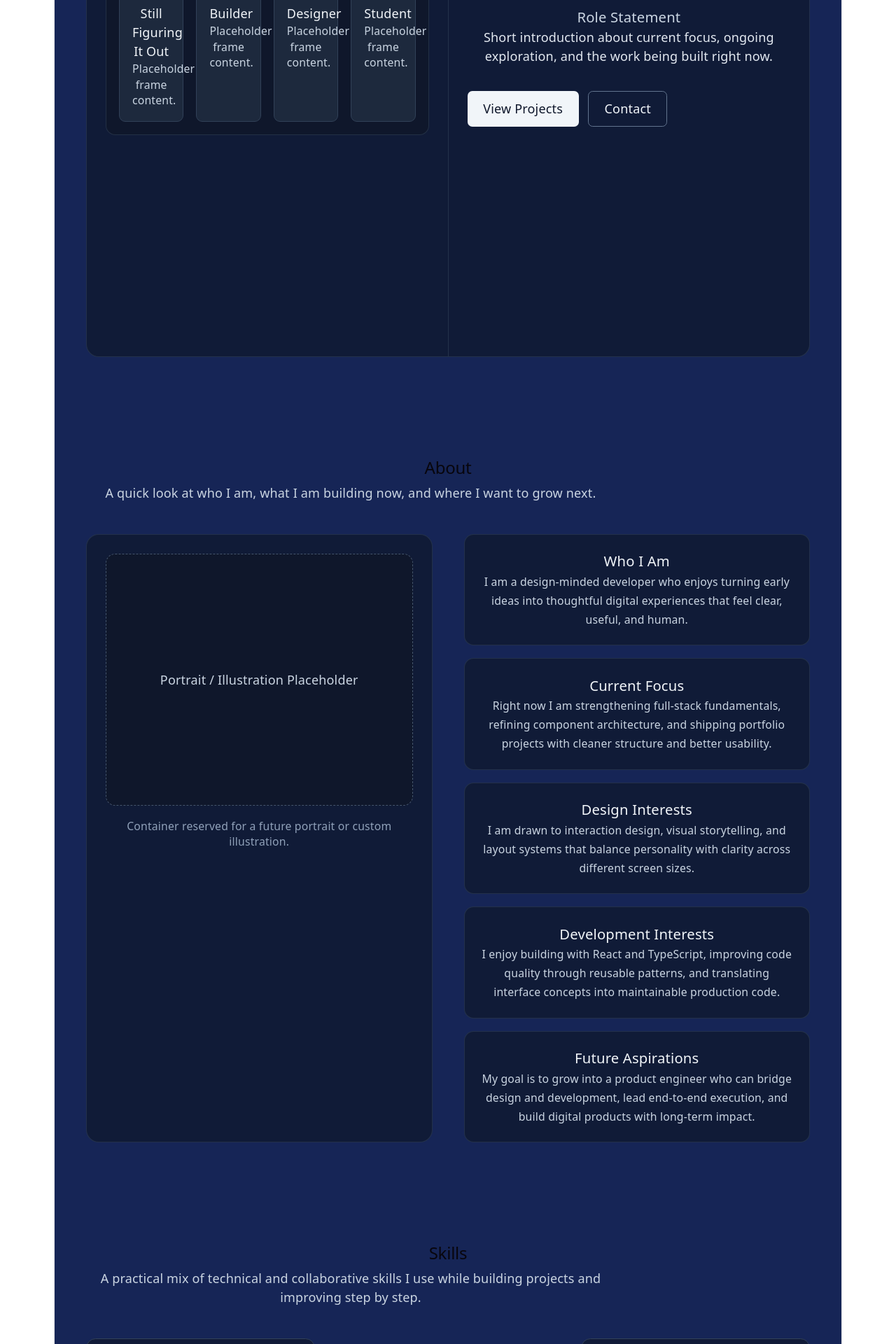
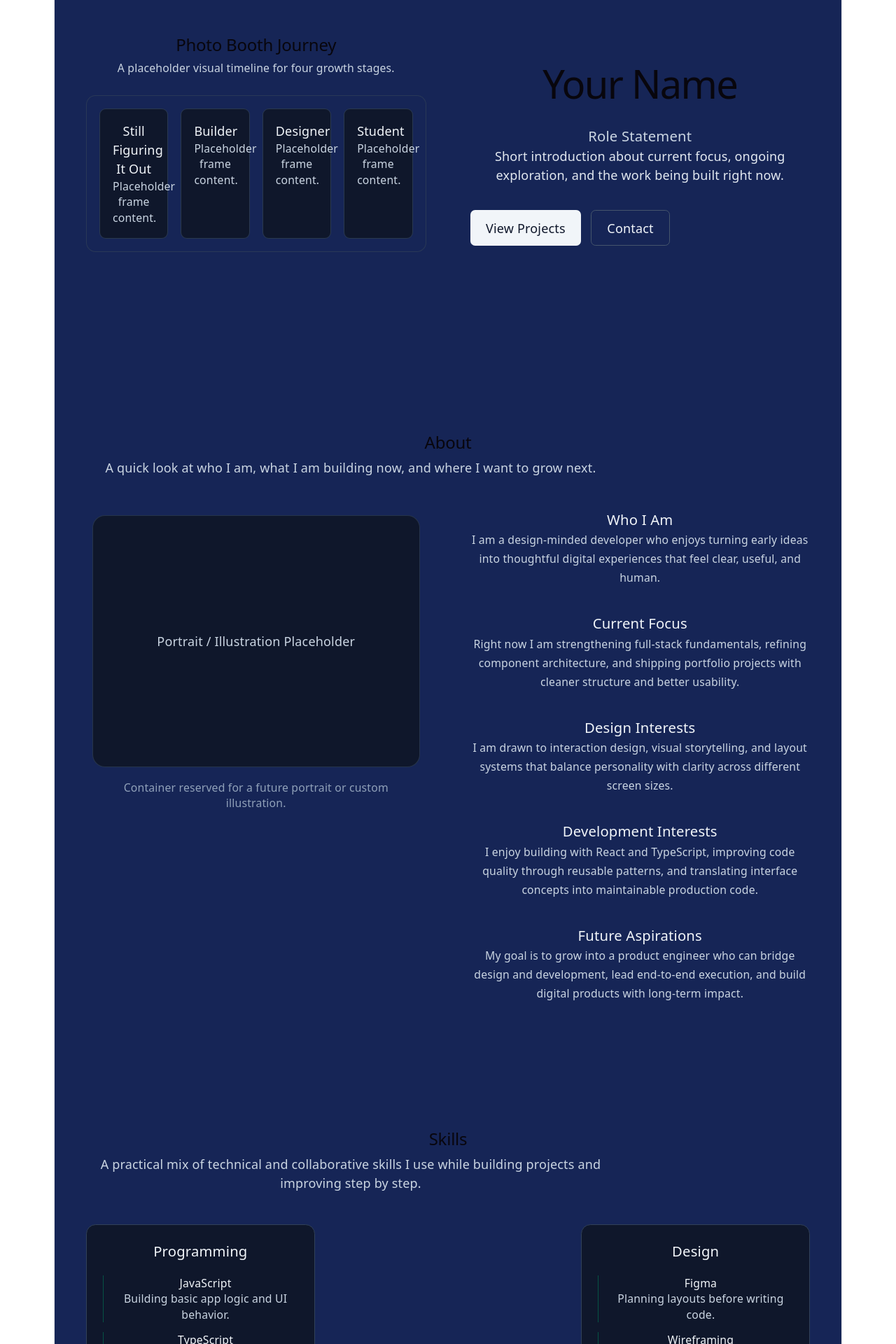
Before and after one commit to Vidhi9891/portfolio-v1, a React (Vite) app: page / in a window 1280 px wide. Shown: the part 280-2200 px from the top of the page at 70% size. Built offline with nearby package versions, Linux system fonts and the light colour scheme.

Commit message:
few changes in structure ig

```diff
--- a/src/components/About.tsx
+++ b/src/components/About.tsx
@@ -1,7 +1,7 @@
 function About() {
   return (
     <section aria-labelledby="about-title" className="bg-blue-950 text-slate-100">
-      <div className="mx-auto w-full max-w-7xl px-6 py-16 md:px-10">
+      <div className="mx-auto w-full max-w-7xl px-6 pb-20 pt-8 md:px-10">
         <header className="mb-8 md:mb-10">
           <h2 id="about-title" className="text-2xl font-semibold md:text-3xl">
             About
@@ -12,9 +12,9 @@ function About() {
           </p>
         </header>
 
-        <div className="grid grid-cols-1 gap-8 lg:grid-cols-2 lg:gap-10">
-          <figure className="rounded-2xl border border-slate-700/60 bg-slate-900/70 p-6">
-            <div className="flex min-h-80 items-center justify-center rounded-xl border border-dashed border-slate-600 bg-slate-900 text-slate-300">
+        <div className="grid grid-cols-1 gap-10 lg:grid-cols-2 lg:gap-14">
+          <figure className="p-2">
+            <div className="flex min-h-80 items-center justify-center rounded-2xl border border-slate-700/70 bg-slate-900 text-slate-300">
               Portrait / Illustration Placeholder
             </div>
             <figcaption className="mt-4 text-sm text-slate-400">
@@ -22,11 +22,8 @@ function About() {
             </figcaption>
           </figure>
 
-          <div className="space-y-4">
-            <article
-              aria-labelledby="who-i-am-title"
-              className="rounded-xl border border-slate-700/60 bg-slate-900/70 p-5"
-            >
+          <div className="max-w-2xl space-y-8">
+            <article aria-labelledby="who-i-am-title">
               <h3 id="who-i-am-title" className="text-lg font-medium">
                 Who I Am
               </h3>
@@ -37,10 +34,7 @@ function About() {
               </p>
             </article>
 
-            <article
-              aria-labelledby="current-focus-title"
-              className="rounded-xl border border-slate-700/60 bg-slate-900/70 p-5"
-            >
+            <article aria-labelledby="current-focus-title">
               <h3 id="current-focus-title" className="text-lg font-medium">
                 Current Focus
               </h3>
@@ -51,10 +45,7 @@ function About() {
               </p>
             </article>
 
-            <article
-              aria-labelledby="design-interests-title"
-              className="rounded-xl border border-slate-700/60 bg-slate-900/70 p-5"
-            >
+            <article aria-labelledby="design-interests-title">
               <h3 id="design-interests-title" className="text-lg font-medium">
                 Design Interests
               </h3>
@@ -65,10 +56,7 @@ function About() {
               </p>
             </article>
 
-            <article
-              aria-labelledby="development-interests-title"
-              className="rounded-xl border border-slate-700/60 bg-slate-900/70 p-5"
-            >
+            <article aria-labelledby="development-interests-title">
               <h3
                 id="development-interests-title"
                 className="text-lg font-medium"
@@ -82,10 +70,7 @@ function About() {
               </p>
             </article>
 
-            <article
-              aria-labelledby="future-aspirations-title"
-              className="rounded-xl border border-slate-700/60 bg-slate-900/70 p-5"
-            >
+            <article aria-labelledby="future-aspirations-title">
               <h3 id="future-aspirations-title" className="text-lg font-medium">
                 Future Aspirations
               </h3>
--- a/src/components/Hero.tsx
+++ b/src/components/Hero.tsx
@@ -1,24 +1,17 @@
 function Hero() {
-  const photoBoothFrames = [
-    { title: 'Still Figuring It Out', description: 'Placeholder frame content.' },
-    { title: 'Builder', description: 'Placeholder frame content.' },
-    { title: 'Designer', description: 'Placeholder frame content.' },
-    { title: 'Student', description: 'Placeholder frame content.' },
-  ] as const
-
   return (
     <section
       aria-labelledby="hero-name"
       className="bg-blue-950 text-slate-100"
     >
-      <div className="mx-auto flex min-h-screen w-full max-w-7xl flex-col gap-10 px-6 py-16 md:justify-center md:px-10 lg:flex-row lg:items-stretch lg:gap-0">
+      <div className="mx-auto flex min-h-screen w-full max-w-7xl flex-col gap-12 px-6 pb-10 pt-20 md:justify-center md:px-10 lg:flex-row lg:items-center lg:gap-14">
 
         {/* PHOTO BOOTH */}
         <section
           aria-labelledby="photo-booth-title"
-          className="w-full rounded-2xl border border-slate-700/60 bg-slate-900/70 p-6 lg:rounded-r-none lg:border-r-0"
+          className="w-full"
         >
-          <h2 id="photo-booth-title" className="text-xl font-semibold">
+          <h2 id="photo-booth-title" className="text-xl font-semibold text-slate-100">
             Photo Booth Journey
           </h2>
 
@@ -28,17 +21,22 @@ function Hero() {
 
           <div
             aria-label="Film strip container"
-            className="mt-6 rounded-xl border border-slate-700/60 bg-slate-900 p-4"
+            className="mt-6 rounded-xl border border-slate-700/70 bg-blue-950 p-4"
           >
             <ol
               aria-label="Photo booth film strip frames"
               className="grid grid-cols-1 gap-4 md:grid-cols-2 lg:grid-cols-4"
             >
-              {photoBoothFrames.map((frame) => (
+              {[
+                { title: 'Still Figuring It Out', description: 'Placeholder frame content.' },
+                { title: 'Builder', description: 'Placeholder frame content.' },
+                { title: 'Designer', description: 'Placeholder frame content.' },
+                { title: 'Student', description: 'Placeholder frame content.' },
+              ].map((frame) => (
                 <li key={frame.title}>
                   <article
                     aria-label={`Photo frame: ${frame.title}`}
-                    className="h-full rounded-lg border border-slate-700 bg-slate-800 p-4"
+                    className="h-full rounded-lg border border-slate-700/80 bg-slate-900 p-4"
                   >
                     <h3 className="text-base font-medium">
                       {frame.title}
@@ -56,14 +54,14 @@ function Hero() {
         {/* HERO INTRO */}
         <section
           aria-labelledby="hero-intro-title"
-          className="w-full rounded-2xl border border-slate-700/60 bg-slate-900/70 p-6 lg:rounded-l-none"
+          className="w-full"
         >
           <h2 id="hero-intro-title" className="sr-only">
             Hero Intro
           </h2>
 
           <header>
-            <h1 id="hero-name" className="text-3xl font-bold md:text-4xl">
+            <h1 id="hero-name" className="text-4xl font-bold tracking-tight md:text-5xl">
               Your Name
             </h1>
 
@@ -90,7 +88,7 @@ function Hero() {
 
             <button
               type="button"
-              className="rounded-md border border-slate-500 px-5 py-2.5 font-medium text-slate-100"
+              className="rounded-md border border-slate-600 px-5 py-2.5 font-medium text-slate-100"
             >
               Contact
             </button>
--- a/src/components/Skills.tsx
+++ b/src/components/Skills.tsx
@@ -70,7 +70,7 @@ function Skills() {
   return (
     <section
       aria-labelledby="skills-title"
-      className="bg-blue-950 px-6 py-16 text-slate-100 md:px-10"
+      className="bg-blue-950 px-6 py-20 text-slate-100 md:px-10"
     >
       <div className="mx-auto max-w-7xl">
         <header className="mb-10">
@@ -84,11 +84,11 @@ function Skills() {
         </header>
 
         <div className="grid grid-cols-1 gap-6 lg:grid-cols-3 lg:grid-rows-3">
-          <article className="rounded-xl border border-slate-700 bg-slate-900/70 p-5 lg:col-start-1 lg:row-start-1 lg:place-self-end">
+          <article className="rounded-xl border border-slate-700 bg-slate-900 p-5 lg:col-start-1 lg:row-start-1 lg:place-self-end">
             <h3 className="text-lg font-medium">{skillGroups[0].title}</h3>
             <ul className="mt-4 space-y-3">
               {skillGroups[0].skills.map((skill) => (
-                <li key={skill.name} className="border-l border-slate-700 pl-3">
+                <li key={skill.name} className="border-l border-emerald-700/60 pl-3">
                   <p className="text-sm font-medium text-slate-100">
                     {skill.name}
                   </p>
@@ -98,11 +98,11 @@ function Skills() {
             </ul>
           </article>
 
-          <article className="rounded-xl border border-slate-700 bg-slate-900/70 p-5 lg:col-start-3 lg:row-start-1 lg:place-self-start">
+          <article className="rounded-xl border border-slate-700 bg-slate-900 p-5 lg:col-start-3 lg:row-start-1 lg:place-self-start">
             <h3 className="text-lg font-medium">{skillGroups[1].title}</h3>
             <ul className="mt-4 space-y-3">
               {skillGroups[1].skills.map((skill) => (
-                <li key={skill.name} className="border-l border-slate-700 pl-3">
+                <li key={skill.name} className="border-l border-emerald-700/60 pl-3">
                   <p className="text-sm font-medium text-slate-100">
                     {skill.name}
                   </p>
@@ -114,7 +114,7 @@ function Skills() {
 
           <section
             aria-labelledby="skills-hub-title"
-            className="rounded-2xl border-2 border-slate-600 bg-slate-900 px-8 py-10 text-center shadow-sm lg:col-start-2 lg:row-start-2"
+            className="rounded-2xl border border-emerald-700/50 bg-slate-900 px-8 py-10 text-center lg:col-start-2 lg:row-start-2"
           >
             <h3 id="skills-hub-title" className="text-2xl font-bold tracking-wide">
               SKILLS
@@ -125,11 +125,11 @@ function Skills() {
             </p>
           </section>
 
-          <article className="rounded-xl border border-slate-700 bg-slate-900/70 p-5 lg:col-start-1 lg:row-start-3 lg:place-self-end">
+          <article className="rounded-xl border border-slate-700 bg-slate-900 p-5 lg:col-start-1 lg:row-start-3 lg:place-self-end">
             <h3 className="text-lg font-medium">{skillGroups[2].title}</h3>
             <ul className="mt-4 space-y-3">
               {skillGroups[2].skills.map((skill) => (
-                <li key={skill.name} className="border-l border-slate-700 pl-3">
+                <li key={skill.name} className="border-l border-emerald-700/60 pl-3">
                   <p className="text-sm font-medium text-slate-100">
                     {skill.name}
                   </p>
@@ -139,11 +139,11 @@ function Skills() {
             </ul>
           </article>
 
-          <article className="rounded-xl border border-slate-700 bg-slate-900/70 p-5 lg:col-start-3 lg:row-start-3 lg:place-self-start">
+          <article className="rounded-xl border border-slate-700 bg-slate-900 p-5 lg:col-start-3 lg:row-start-3 lg:place-self-start">
             <h3 className="text-lg font-medium">{skillGroups[3].title}</h3>
             <ul className="mt-4 space-y-3">
               {skillGroups[3].skills.map((skill) => (
-                <li key={skill.name} className="border-l border-slate-700 pl-3">
+                <li key={skill.name} className="border-l border-emerald-700/60 pl-3">
                   <p className="text-sm font-medium text-slate-100">
                     {skill.name}
                   </p>
@@ -158,14 +158,14 @@ function Skills() {
           aria-hidden="true"
           className="pointer-events-none mt-0 hidden lg:grid lg:grid-cols-3 lg:grid-rows-3 lg:gap-6"
         >
-          <div className="col-start-1 row-start-1 place-self-center h-10 w-px bg-slate-700/70" />
-          <div className="col-start-3 row-start-1 place-self-center h-10 w-px bg-slate-700/70" />
-          <div className="col-start-1 row-start-3 place-self-center h-10 w-px bg-slate-700/70" />
-          <div className="col-start-3 row-start-3 place-self-center h-10 w-px bg-slate-700/70" />
-          <div className="col-start-2 row-start-1 place-self-center h-8 w-px bg-slate-700/70" />
-          <div className="col-start-2 row-start-3 place-self-center h-8 w-px bg-slate-700/70" />
-          <div className="col-start-1 row-start-2 place-self-center h-px w-12 bg-slate-700/70" />
-          <div className="col-start-3 row-start-2 place-self-center h-px w-12 bg-slate-700/70" />
+          <div className="col-start-1 row-start-1 place-self-center h-10 w-px bg-emerald-700/40" />
+          <div className="col-start-3 row-start-1 place-self-center h-10 w-px bg-emerald-700/40" />
+          <div className="col-start-1 row-start-3 place-self-center h-10 w-px bg-emerald-700/40" />
+          <div className="col-start-3 row-start-3 place-self-center h-10 w-px bg-emerald-700/40" />
+          <div className="col-start-2 row-start-1 place-self-center h-8 w-px bg-emerald-700/40" />
+          <div className="col-start-2 row-start-3 place-self-center h-8 w-px bg-emerald-700/40" />
+          <div className="col-start-1 row-start-2 place-self-center h-px w-12 bg-emerald-700/40" />
+          <div className="col-start-3 row-start-2 place-self-center h-px w-12 bg-emerald-700/40" />
         </div>
       </div>
     </section>
```
Also changed, not shown: src/components/Contact.tsx (+6 -6 lines), src/components/Projects.tsx (+25 -6 lines).
